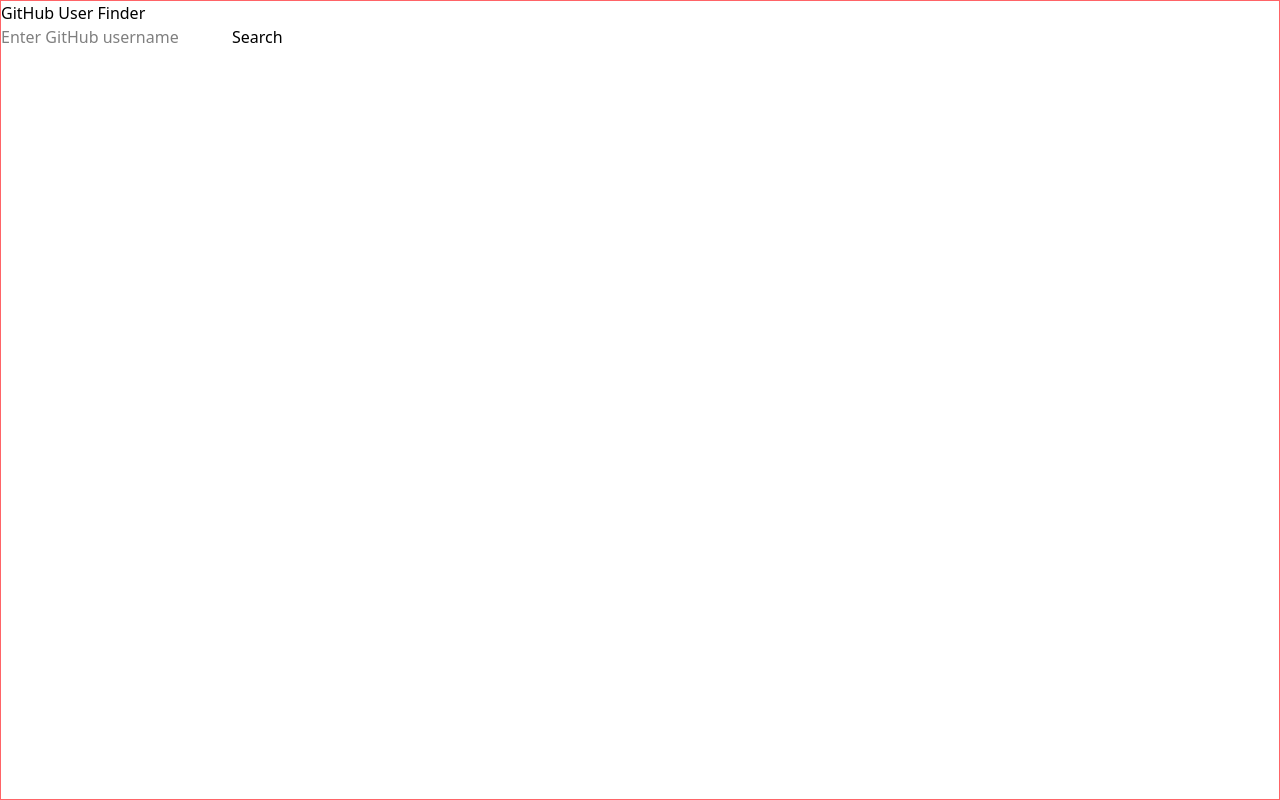
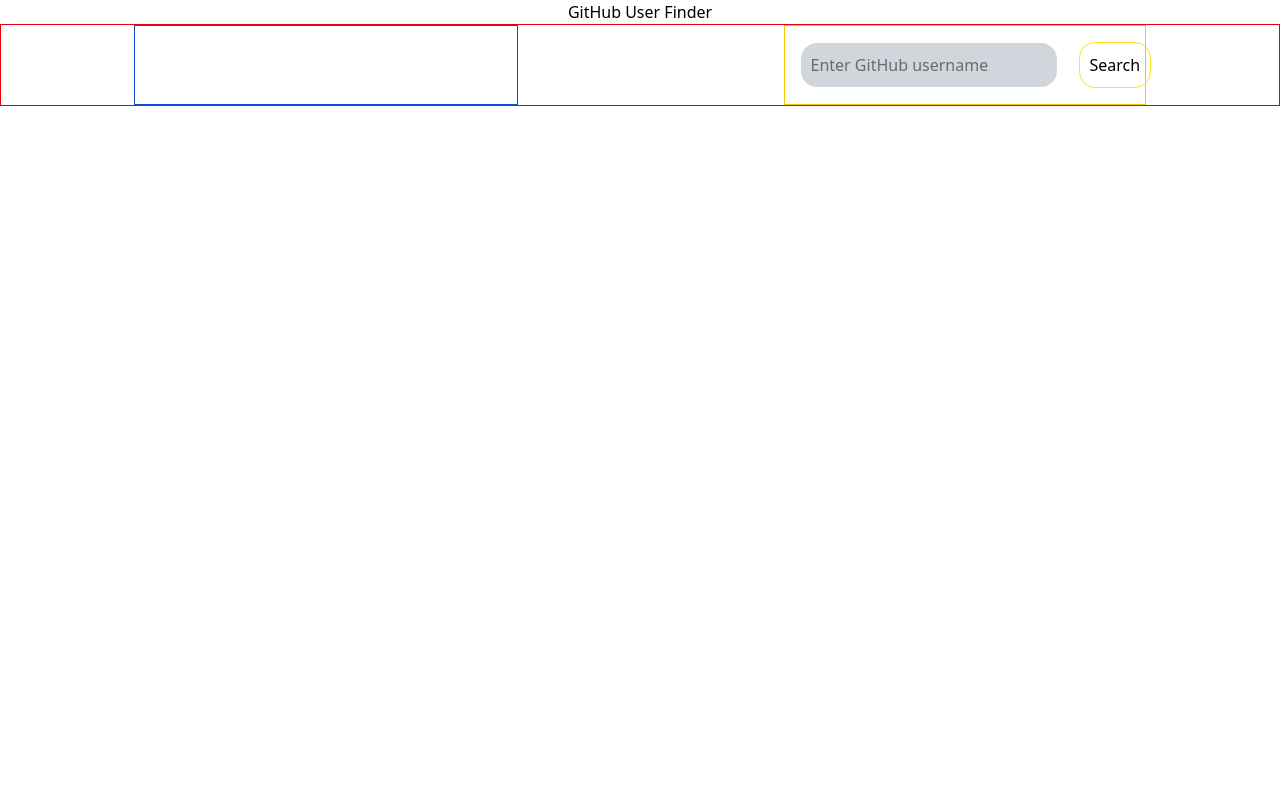
Before and after one commit to satyam-bheel1999/GitHub-User-Data, a React (Vite) app: page / in a window 1280 px wide. Built offline with nearby package versions, Linux system fonts and the light colour scheme.

Commit message:
update ui

```diff
--- a/package.json
+++ b/package.json
@@ -25,6 +25,6 @@
     "eslint-plugin-react-hooks": "^5.0.0",
     "eslint-plugin-react-refresh": "^0.4.16",
     "globals": "^15.14.0",
-    "vite": "^6.0.5"
+    "vite": "^6.0.11"
   }
 }
--- a/src/Component/GitHubUser.jsx
+++ b/src/Component/GitHubUser.jsx
@@ -1,50 +1,45 @@
-import React from 'react'
-import { useState } from 'react';
+import React from "react";
+import { useState } from "react";
 
 function GitHubUser() {
-    const [username, setUsername] = useState(''); //set username from input field
+  const [username, setUsername] = useState(""); //set username from input field
   const [user, setUser] = useState(null); //insert data in user from github api
-  const [error, setError] = useState('');// error state
+  const [error, setError] = useState(""); // error state
 
   const handleSearch = async () => {
     try {
-      setError('');
-      const response = await fetch(`https://api.github.com/users/${username}`); //fetch user data from github api
-      const data = await response.json();  //convert raw data into usable
+      setError("");
+      const response = await fetch(
+        `https://api.github.com/users/${username}`
+      ); //fetch user data from github api
 
-      setUser(data);  //update user state
+      if(!response.ok){ //check if response status is not okay
+
+        throw new Error("User not Found")
+
 
       }
+      const data = await response.json(); //convert raw data into usable
 
-    catch (err) {
+      setUser(data); //update user state
+    } catch (err) {
       setUser(null);
-      setError('User not found or error fetching data.');  //handle error
+      setError("User not found or error fetching data."); //handle error
     }
   };
 
   return (
-    <div className='w-screen h-screen border border-red-400 bg-cover bg-[url("https://images.pexels.com/photos/707582/pexels-photo-707582.jpeg?auto=compress&cs=tinysrgb&w=1260&h=750&dpr=1")] bg-no-repeat'>
+    <div className='flex flex-col items-center w-screen h-screen bg-cover bg-center bg-no-repeat bg-[url("https://images.pexels.com/photos/2457284/pexels-photo-2457284.jpeg?auto=compress&cs=tinysrgb&w=1260&h=750&dpr=1")]'>
       <h1>GitHub User Finder</h1>
 
       {/* display input field and user data on webpage */}
-      <div>
 
-      <input
-        type="text"
-        value={username}
-        onChange={(e) => setUsername(e.target.value)}  //set current user input value in username variable
-        placeholder="Enter GitHub username"
-      />
-      <button onClick={handleSearch}>Search</button>
-
-      </div>
-
-      <div>
-
-      {error && <p style={{ color: 'red' }}>{error}</p>}
+      <div className="w-screen h-min flex flex-row justify-around border border-red-600">
+      <div className="border border-blue-700 min-w-96 min-h-auto">
+          {error && <p style={{ color: "red" }}>{error}</p>}
 
           {user && (
-  <div style={{ marginTop: '20px' }}>
+            <div style={{ marginTop: "20px" }}>
               <img src={user.avatar_url} alt="User Avatar" width="100" />
               <h2>{user.name}</h2>
               <p>{user.bio}</p>
@@ -55,12 +50,22 @@
               </a>
             </div>
           )}
-
+        </div>
+        <div className="border border-yellow-400 p-4">
+          <input
+            type="text"
+            value={username}
+            onChange={(e) => setUsername(e.target.value)} //set current user input value in username variable
+            placeholder="Enter GitHub username"
+            className="p-2.5 bg-gray-300 rounded-2xl w-3xs"
+          />
+          <button onClick={handleSearch} className="border border-yellow-300 p-2.5 rounded-2xl relative left-5.5">Search</button>
         </div>
 
 
       </div>
-  )
+    </div>
+  );
 }
 
-export default GitHubUser
+export default GitHubUser;
```
Also changed, not shown: 1 other file (tests, documents, lock files or other folders). Lines whose indentation alone changed are shown as unchanged.
